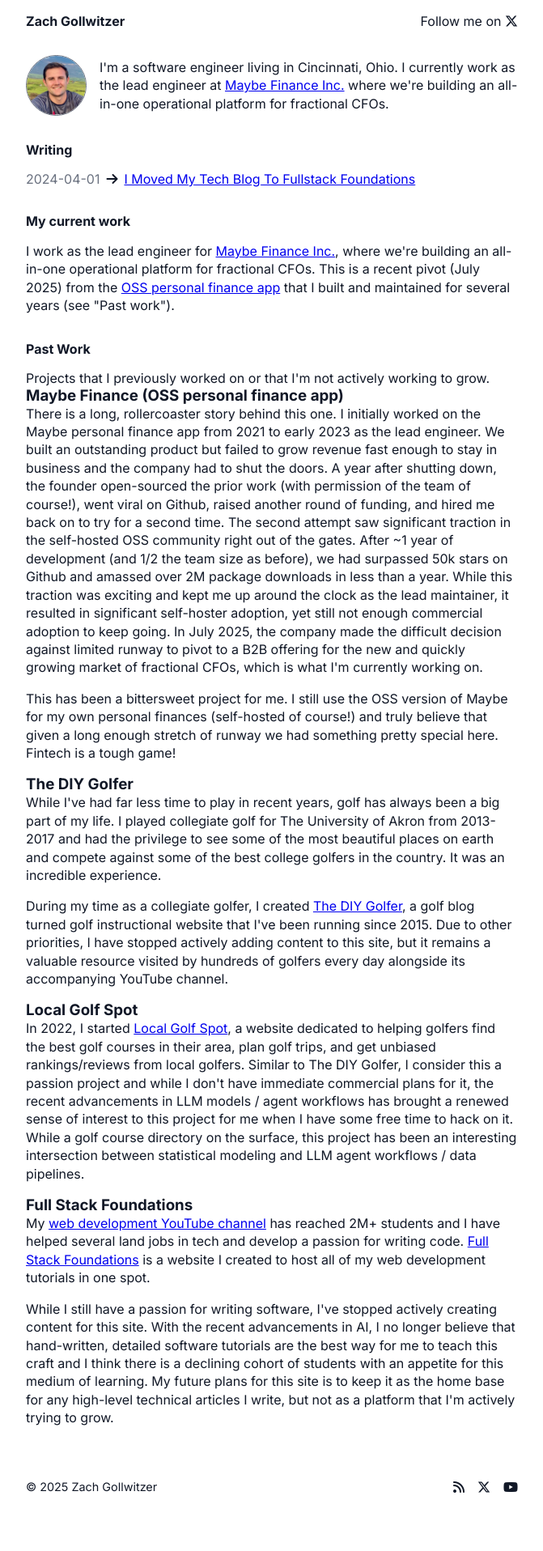
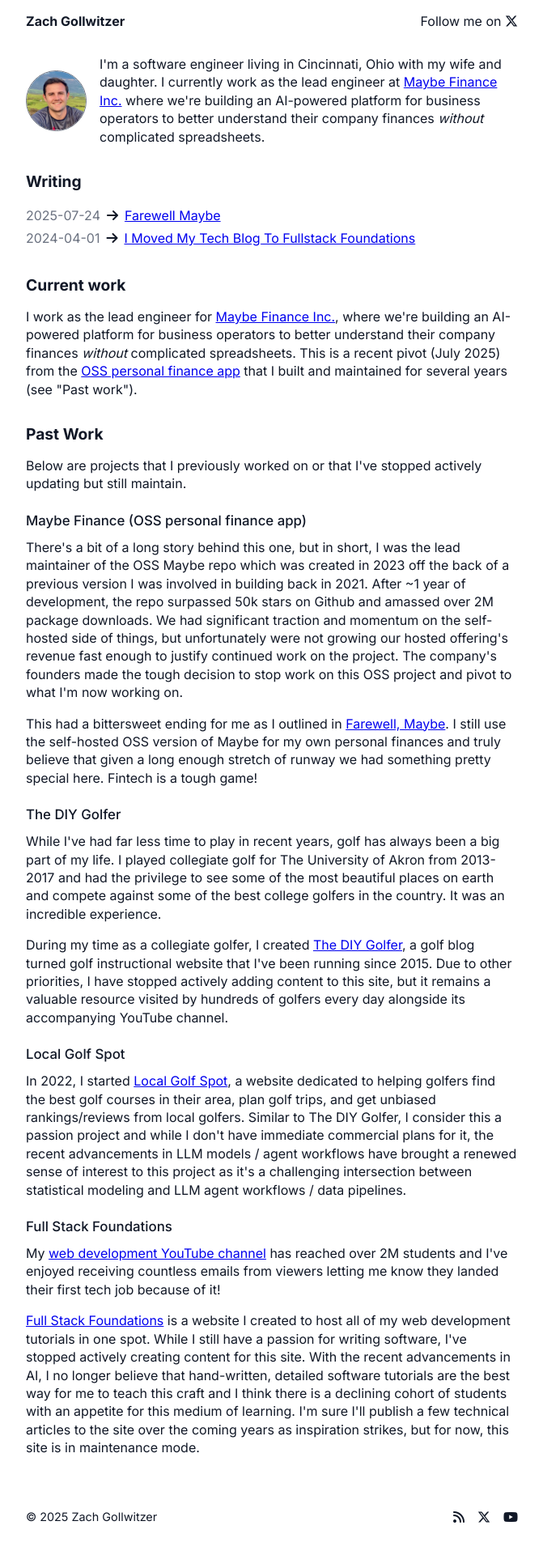
Before and after one commit to zachgoll/me, a Jekyll site: the page built from index.markdown, in a window 1280 px wide. Shown: the whole page at 81% size, without its empty margins (304-975 px from the left). Built offline with Jekyll 4.4.1, drawn with Linux system fonts in a browser that asks for light colours; before the commit the page ends 1879 px from its top, so only the background shows below that.

```diff
--- a/_config.yml
+++ b/_config.yml
@@ -28,6 +28,7 @@ github_username: zachgoll
 youtube_username: '@zachgoll'
 
 # Build settings
+permalink: pretty
 plugins:
   - jekyll-feed
   - jekyll-seo-tag
--- a/_layouts/home.html
+++ b/_layouts/home.html
@@ -8,8 +8,8 @@ layout: default
       <img src="{{ '/assets/images/profile-headshot.png' | relative_url }}" alt="Zach's profile picture">
 
       <p>
-        I'm a software engineer living in Cincinnati, Ohio. I currently work as the lead engineer at <a
-          href="https://www.maybe.co">Maybe Finance Inc.</a> where we're building an all-in-one operational platform for fractional CFOs.
+        I'm a software engineer living in Cincinnati, Ohio with my wife and daughter. I currently work as the lead engineer at <a
+href="https://www.maybe.co">Maybe Finance Inc.</a> where we're building an AI-powered platform for business operators to better understand their company finances <em>without</em> complicated spreadsheets.
       </p>
     </div>
   </section>
@@ -31,21 +31,21 @@ layout: default
   </section>
 
   <section>
-    <h2>My current work</h2>
+    <h2>Current work</h2>
 
-    <p>I work as the lead engineer for <a href="https://maybe.co">Maybe Finance Inc.</a>, where we're building an all-in-one operational platform for fractional CFOs. This is a recent pivot (July 2025) from the <a href="https://github.com/maybe-finance/maybe">OSS personal finance app</a> that I built and maintained for several years (see "Past work").</p>
+    <p>I work as the lead engineer for <a href="https://maybe.co">Maybe Finance Inc.</a>, where we're building an AI-powered platform for business operators to better understand their company finances <em>without</em> complicated spreadsheets. This is a recent pivot (July 2025) from the <a href="https://github.com/maybe-finance/maybe">OSS personal finance app</a> that I built and maintained for several years (see "Past work").</p>
   </section>
 
   <section>
     <h2>Past Work</h2>
 
-    Projects that I previously worked on or that I'm not actively working to grow.
+    <p>Below are projects that I previously worked on or that I've stopped actively updating but still maintain.</p>
 
     <h3>Maybe Finance (OSS personal finance app)</h3>
 
-    <p>There is a long, rollercoaster story behind this one. I initially worked on the Maybe personal finance app from 2021 to early 2023 as the lead engineer. We built an outstanding product but failed to grow revenue fast enough to stay in business and the company had to shut the doors. A year after shutting down, the founder open-sourced the prior work (with permission of the team of course!), went viral on Github, raised another round of funding, and hired me back on to try for a second time. The second attempt saw significant traction in the self-hosted OSS community right out of the gates. After ~1 year of development (and 1/2 the team size as before), we had surpassed 50k stars on Github and amassed over 2M package downloads in less than a year. While this traction was exciting and kept me up around the clock as the lead maintainer, it resulted in significant self-hoster adoption, yet still not enough commercial adoption to keep going. In July 2025, the company made the difficult decision against limited runway to pivot to a B2B offering for the new and quickly growing market of fractional CFOs, which is what I'm currently working on.</p>
+    <p>There's a bit of a long story behind this one, but in short, I was the lead maintainer of the OSS Maybe repo which was created in 2023 off the back of a previous version I was involved in building back in 2021. After ~1 year of development, the repo surpassed 50k stars on Github and amassed over 2M package downloads. We had significant traction and momentum on the self-hosted side of things, but unfortunately were not growing our hosted offering's revenue fast enough to justify continued work on the project. The company's founders made the tough decision to stop work on this OSS project and pivot to what I'm now working on.</p>
 
-    <p>This has been a bittersweet project for me. I still use the OSS version of Maybe for my own personal finances (self-hosted of course!) and truly believe that given a long enough stretch of runway we had something pretty special here. Fintech is a tough game!</p>
+<p>This had a bittersweet ending for me as I outlined in <a href="/farewell-maybe">Farewell, Maybe</a>. I still use the self-hosted OSS version of Maybe for my own personal finances and truly believe that given a long enough stretch of runway we had something pretty special here. Fintech is a tough game!</p>
 
     <h3>The DIY Golfer</h3>
 
@@ -61,14 +61,14 @@ layout: default
     <h3>Local Golf Spot</h3>
 
     <p>In 2022, I started <a href="https://www.localgolfspot.com">Local Golf Spot</a>, a website dedicated to
-      helping golfers find the best golf courses in their area, plan golf trips, and get unbiased rankings/reviews from local golfers. Similar to The DIY Golfer, I consider this a passion project and while I don't have immediate commercial plans for it, the recent advancements in LLM models / agent workflows has brought a renewed sense of interest to this project for me when I have some free time to hack on it. While a golf course directory on the surface, this project has been an interesting intersection between statistical modeling and LLM agent workflows / data pipelines.</p>
+      helping golfers find the best golf courses in their area, plan golf trips, and get unbiased rankings/reviews from local golfers. Similar to The DIY Golfer, I consider this a passion project and while I don't have immediate commercial plans for it, the recent advancements in LLM models / agent workflows have brought a renewed sense of interest to this project as it's a challenging intersection between statistical modeling and LLM agent workflows / data pipelines.</p>
 
     <h3>Full Stack Foundations</h3>
 
     <p>My <a href="https://www.youtube.com/{{ site.youtube_username }}">web development YouTube channel</a> has reached
-      2M+ students and I have helped several land jobs in tech and develop a passion for writing code. <a href="https://www.fullstackfoundations.com">Full Stack Foundations</a> is a website I created to host all of
-      my web development tutorials in one spot.</p>
+over 2M students and I've enjoyed receiving countless emails from viewers letting me know they landed their first tech job because of it!</p>
 
-    <p>While I still have a passion for writing software, I've stopped actively creating content for this site. With the recent advancements in AI, I no longer believe that hand-written, detailed software tutorials are the best way for me to teach this craft and I think there is a declining cohort of students with an appetite for this medium of learning. My future plans for this site is to keep it as the home base for any high-level technical articles I write, but not as a platform that I'm actively trying to grow.</p>
+  <p><a href="https://www.fullstackfoundations.com">Full Stack Foundations</a> is a website I created to host all of
+      my web development tutorials in one spot. While I still have a passion for writing software, I've stopped actively creating content for this site. With the recent advancements in AI, I no longer believe that hand-written, detailed software tutorials are the best way for me to teach this craft and I think there is a declining cohort of students with an appetite for this medium of learning. I'm sure I'll publish a few technical articles to the site over the coming years as inspiration strikes, but for now, this site is in maintenance mode.</p>
   </section>
 </div>
--- a/css/prose.css
+++ b/css/prose.css
@@ -10,31 +10,31 @@
 }
 
 .prose h2 {
-  font-size: 1.8rem;
+  font-size: 1.5rem;
   margin-top: 1.8rem;
   margin-bottom: 0.8rem;
 }
 
 .prose h3 {
-  font-size: 1.6rem;
+  font-size: 1.25rem;
   margin-top: 1.6rem;
   margin-bottom: 0.6rem;
 }
 
 .prose h4 {
-  font-size: 1.4rem;
+  font-size: 1.125rem;
   margin-top: 1.4rem;
   margin-bottom: 0.4rem;
 }
 
 .prose h5 {
-  font-size: 1.2rem;
+  font-size: 1rem;
   margin-top: 1.2rem;
   margin-bottom: 0.3rem;
 }
 
 .prose h6 {
-  font-size: 1rem;
+  font-size: 0.875rem;
   margin-top: 1rem;
   margin-bottom: 0.2rem;
 }
--- a/css/style.css
+++ b/css/style.css
@@ -1,5 +1,5 @@
 /* Import Inter font from Google Fonts */
-@import url('https://fonts.googleapis.com/css2?family=Inter:wght@400;700&display=swap');
+@import url('https://fonts.googleapis.com/css2?family=Inter:wght@400;500;600;700&display=swap');
 @import 'prose.css';
 
 /* CSS Reset */
@@ -89,7 +89,14 @@ nav a:visited {
 
 .home section h2 {
   margin-bottom: 1rem;
-  font-size: 1rem;
+  font-size: 1.2rem;
+}
+
+.home section h3 {
+  margin-top: 1.5rem;
+  margin-bottom: 0.75rem;
+  font-size: 1.05rem;
+  font-weight: 500;
 }
 
 .home section p {
@@ -123,6 +130,7 @@ footer {
   align-items: center;
   flex-wrap: wrap;
   gap: 0.5rem;
+  padding: 0.25rem 0;
 }
 
 .post-link__date {
```
Also changed, not shown: _posts/2025-07-24-farewell-maybe.md (added, +160 -0 lines), assets/images/maybe-dashboard.png (added), 1 other file.
